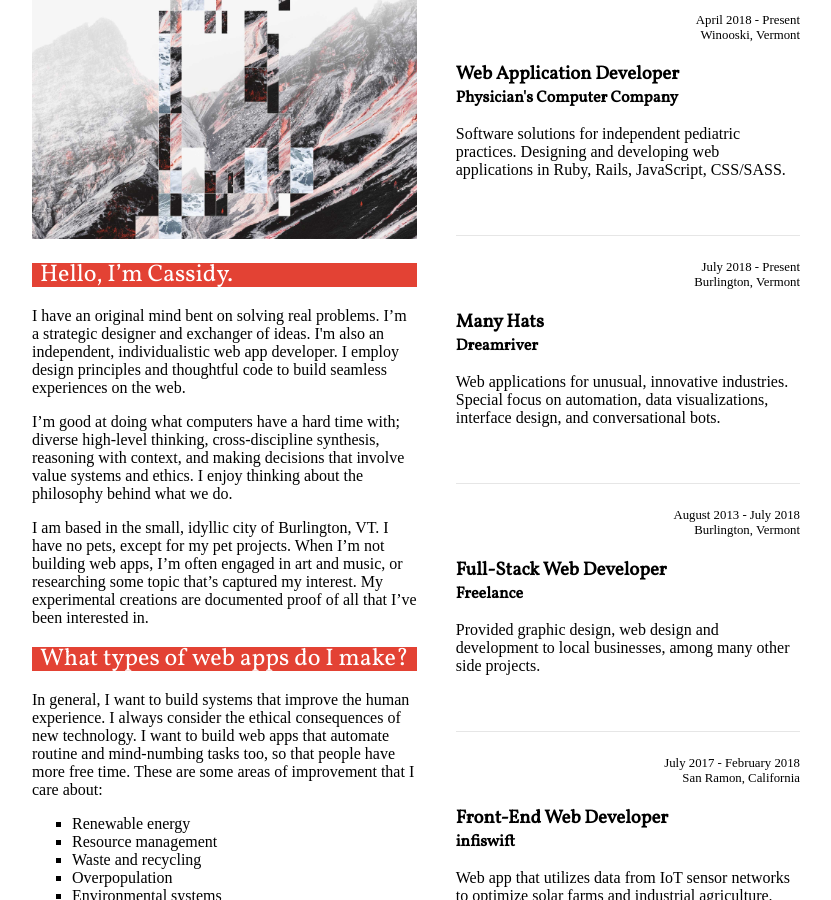
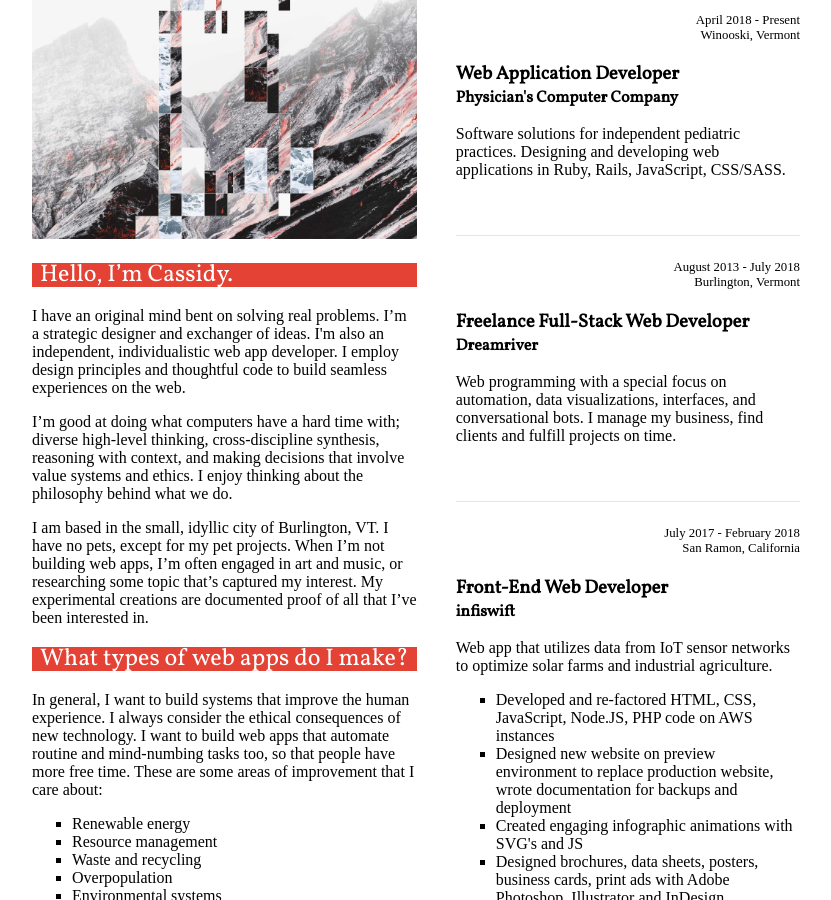
Before and after one commit to cssidy/personal-site, a Jekyll site: the page built from credentials.html, in a window 1280 px wide and 900 px high, scrolled down 194 px. Shown: the whole window, without its empty margins (224-1055 px from the left). Built offline with Jekyll 4.4.1, drawn with Linux system fonts in a browser that asks for light colours; some web fonts are replaced.

Commit message:
Update credentials.html

```diff
--- a/credentials.html
+++ b/credentials.html
@@ -63,35 +63,16 @@ layout: layout
                   <h4>Physician's Computer Company</h4>
                   <p>Software solutions for independent pediatric practices. Designing and developing web applications in Ruby, Rails, JavaScript, CSS/SASS.</p>
               </article>
-              <article>
-                  <span class="cred-date">July 2018 - Present</span>
-                  <span class="cred-location">Burlington, Vermont</span>
-                  <h3>Many Hats</h3>
-                  <h4>Dreamriver</h4>
-                  <p>Web applications for unusual, innovative industries.
-                    Special focus on automation, data visualizations, interface design, and
-                      conversational bots.</p>
-              </article>
+
               <article>
                   <span class="cred-date">August 2013 - July 2018</span>
                   <span class="cred-location">Burlington, Vermont</span>
-                  <h3>Full-Stack Web Developer</h3>
-                  <h4>Freelance</h4>
-                  <p>Provided graphic design, web design and development to local businesses, among many other side projects.</p>
-                  <!--
-                  <ul>
-                      <li>Created websites and online advertising campaigns for diverse clients</li>
-                      <li>Created a <a href="https://github.com/cssidy/btvdev-slack-bot">Slack chat bot used by 600 people</a> to encourage professional language</li>
-                      <li>Scraped financial data from Google Finance and Yahoo!</li>
-                      <li>Performed automated sentiment analysis on news articles</li>
-                      <li>Developed text alert client for stock market drops</li>
-                      <li>Developed an email chat bot to engage with spammers and waste their time</li>
-                      <li>Developed a Reddit bot that trolls for pun-making opportunities</li>
-                      <li>Mapped data to a Google API Heatmap</li>
-                      <li>Developed a Linux key logger</li>
-                  </ul>
-                  -->
+                  <h3>Freelance Full-Stack Web Developer</h3>
+                  <h4>Dreamriver</h4>
+                  <p>Web programming with a special focus on automation, data visualizations, interfaces, and conversational bots.
+                    I manage my business, find clients and fulfill projects on time.</p>
               </article>
+
               <article>
                   <span class="cred-date">July 2017 - February 2018</span>
                   <span class="cred-location">San Ramon, California</span>
```
